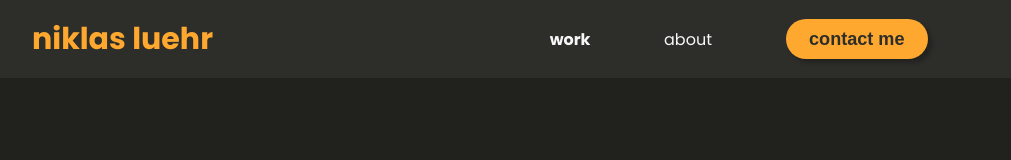
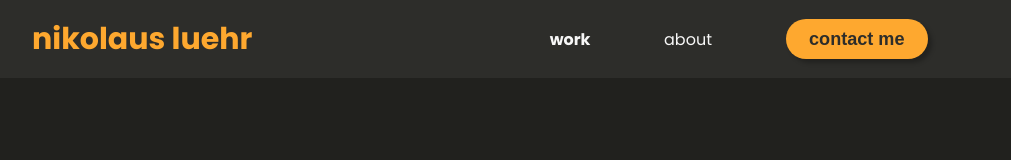
Before and after one commit to niklasluehr/portfolio, a Vue app: page / in a window 1280 px wide. Shown: the top 160 px of the page, without its empty margins (160-1171 px from the left). Built offline with nearby package versions, Linux system fonts and the light colour scheme.

Commit message:
test deployment

```diff
--- a/src/App.vue
+++ b/src/App.vue
@@ -1,6 +1,6 @@
 <template>
   <div class="navbar">
-    <router-link to="/" class="logo">niklas luehr</router-link>
+    <router-link to="/" class="logo">nikolaus luehr</router-link>
 
     <img
       id="mobile-cta"
```
Also changed, not shown: 3 other files (tests, documents, lock files or other folders).
